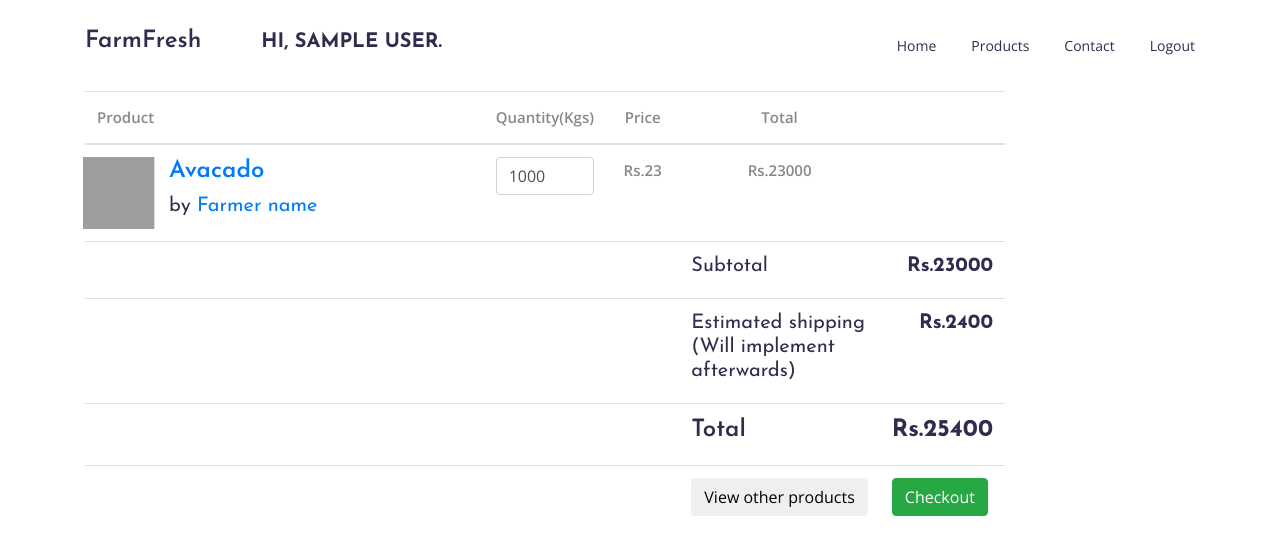
After one commit to pillai-karthik/PHP-Farm-Fresh-Web, a PHP site: page /shoppingCartForVendor.php in a window 1280 px wide. The commit adds this page. Shown: the top 555 px of the page. Run offline with PHP 8.4, Linux system fonts and the light colour scheme; the visitor is signed in with stand-in values (Sample User, id 1); grey boxes are pictures that could not be loaded.

Commit message:
product and shopping cart for vendor

```diff
--- a/productsPageForVendor.php
+++ b/productsPageForVendor.php
@@ -50,7 +50,7 @@
           <div class="collapse navbar-collapse offset" id="navbarSupportedContent">
             <ul class="nav navbar-nav menu_nav justify-content-end">
               <li class="nav-item"><a href="index.php" class="nav-link" >Home</a></li>
-              <li class="nav-item active"><a href="productsPageForCustomer.php" class="nav-link" >Products</a></li>
+              <li class="nav-item active"><a href="productsPageForVendor.php" class="nav-link" >Products</a></li>
 
               <?php
                 if(!isset($_SESSION['vendorName'])){
@@ -131,7 +131,7 @@
                       <h5 class=\"card-title\">$productName</h5>
                       <h6 class=\"card-title\">Rs.$pricePerKg/kg</h6>
                       <p class=\"card-text\">Sold By, $farmerName.</p>
-                      <a href=\"loginCustomer.php\">
+                      <a href=\"shoppingCartForVendor.php\">
                         <button type=\"button\" class=\"btn btn-success btn-lg btn-block\">Order Now</button>
                       </a>
                     </div>
--- /dev/null
+++ b/shoppingCartForVendor.php
@@ -0,0 +1,178 @@
+<?php
+  session_start();
+
+  if(!isset($_SESSION['vendorName'])){
+    header("Location: loginVendor.php");
+  }
+?>
+
+<!DOCTYPE html>
+<html lang="en">
+<head>
+    <meta charset="UTF-8">
+    <meta name="viewport" content="width=device-width, initial-scale=1.0">
+    <meta http-equiv="X-UA-Compatible" content="ie=edge">
+    <title>FarmFresh - Home</title>
+      <link rel="icon" href="img/Fevicon.png" type="image/png">
+
+    <link rel="stylesheet" href="vendors/bootstrap/bootstrap.min.css">
+    <link rel="stylesheet" href="vendors/themify-icons/themify-icons.css">
+    <link rel="stylesheet" href="vendors/owl-carousel/owl.theme.default.min.css">
+    <link rel="stylesheet" href="vendors/owl-carousel/owl.carousel.min.css">
+    <link rel="stylesheet" href="vendors/Magnific-Popup/magnific-popup.css">
+    <link rel="stylesheet" href="css/style.css">
+
+    <link rel="stylesheet" href="css/shopping-cart/style.css">
+  </head>
+  <body>
+
+    <!--================ Header Menu Area start =================-->
+  <header class="header_area">
+    <div class="main_menu">
+      <nav class="navbar navbar-expand-lg navbar-light">
+        <div class="container box_1620">
+          <a class="navbar-brand logo_h" href="index.html"><b><h3>FarmFresh</h3></b></a>
+          <?php
+            if(isset($_SESSION['customerName'])){
+              $str="<p class=\"navbar-brand logo_h\"><b><h5>HI, ".strtoupper($_SESSION['customerName']).".</h5></b></p>";
+              echo $str;
+            }
+          ?>
+          <button class="navbar-toggler" type="button" data-toggle="collapse" data-target="#navbarSupportedContent" aria-controls="navbarSupportedContent" aria-expanded="false" aria-label="Toggle navigation">
+            <span class="icon-bar"></span>
+            <span class="icon-bar"></span>
+            <span class="icon-bar"></span>
+          </button>
+
+          <div class="collapse navbar-collapse offset" id="navbarSupportedContent">
+            <ul class="nav navbar-nav menu_nav justify-content-end">
+              <li class="nav-item"><a href="index.php" class="nav-link" >Home</a></li>
+              <li class="nav-item"><a href="productsPageForVendor.php" class="nav-link" >Products</a></li>
+
+              <?php
+                if(!isset($_SESSION['vendorName'])){
+                  $str="<li class=\"nav-item\"><a href=\"registerCustomer.php\" class=\"nav-link\" >Register</a></li>
+
+                      <li class=\"nav-item submenu dropdown\">
+                        <a href=\"#\" class=\"nav-link dropdown-toggle\" data-toggle=\"dropdown\" role=\"button\" aria-haspopup=\"true\"
+                            aria-expanded=\"false\">Login</a>
+                        <ul class=\"dropdown-menu\">
+                          <li class=\"nav-item\"><a class=\"nav-link\" href=\"loginCustomer.php\">Customer Login</a></li>
+                          <li class=\"nav-item\"><a class=\"nav-link\" href=\"loginFarmer.php\">Farmer Login</a></li>
+                          <li class=\"nav-item\"><a class=\"nav-link\" href=\"loginAdministrator.php\">Admin Login</a></li>
+                        </ul>
+                      </li>
+                      ";
+                  echo $str;
+                }
+              ?>
+
+              <li class="nav-item"><a class="nav-link" href="">Contact</a></li>
+
+              <?php
+                if(isset($_SESSION['vendorName'])){
+                  $str="<li class=\"nav-item\"><a class=\"nav-link\" href=\"logoutClicked.php\">Logout</a></li>";
+                  echo $str;
+                }
+              ?>
+
+            </ul>
+          </div>
+        </div>
+      </nav>
+    </div>
+  </header>
+  <!--================Header Menu Area =================-->
+
+
+<!--================shopping cart area================-->
+<div class="container">
+    <div class="row">
+        <div class="col-sm-12 col-md-10 col-md-offset-1">
+            <table class="table table-hover">
+                <thead>
+                    <tr>
+                        <th>Product</th>
+                        <th>Quantity(Kgs)</th>
+                        <th class="text-center">Price</th>
+                        <th class="text-center">Total</th>
+                        <th> </th>
+                    </tr>
+                </thead>
+                <tbody>
+
+                    <tr>
+                        <td class="col-md-6">
+                        <div class="media">
+                            <a class="thumbnail pull-left" href="#"> <img class="media-object" src="img/Product/furits/avocado.png" style="width: 72px; height: 72px;"> </a>
+                            <div class="media-body">
+                                <h4 class="media-heading"><a href="#">Avacado</a></h4>
+                                <h5 class="media-heading"> by <a href="#">Farmer name</a></h5>
+
+                            </div>
+                        </div></td>
+                        <td class="col-md-1" style="text-align: center">
+                        <input type="email" class="form-control" id="exampleInputEmail1" value="1000">
+                        </td>
+                        <td class="col-md-1 text-center"><strong>Rs.23</strong></td>
+                        <td class="col-md-1 text-center"><strong>Rs.23000</strong></td>
+                        <td class="col-md-1">
+                    </tr>
+
+
+                    <tr>
+                        <td>   </td>
+                        <td>   </td>
+                        <td>   </td>
+                        <td><h5>Subtotal</h5></td>
+                        <td class="text-right"><h5><strong>Rs.23000</strong></h5></td>
+                    </tr>
+                    <tr>
+                        <td>   </td>
+                        <td>   </td>
+                        <td>   </td>
+                        <td><h5>Estimated shipping (Will implement afterwards)</h5></td>
+                        <td class="text-right"><h5><strong>Rs.2400</strong></h5></td>
+                    </tr>
+                    <tr>
+                        <td>   </td>
+                        <td>   </td>
+                        <td>   </td>
+                        <td><h3>Total</h3></td>
+                        <td class="text-right"><h3><strong>Rs.25400</strong></h3></td>
+                    </tr>
+                    <tr>
+                        <td>   </td>
+                        <td>   </td>
+                        <td>   </td>
+                        <td>
+                            <a href="productsPageForVendor.php">
+                                <button type="button" class="btn btn-default">
+                                    View other products
+                                </button>
+                            </a>
+                        </td>
+                        <td>
+                            <button type="button" class="btn btn-success">
+                                Checkout <span class="glyphicon glyphicon-play"></span>
+                            </button>
+                        </td>
+                    </tr>
+                </tbody>
+            </table>
+        </div>
+    </div>
+</div>
+
+
+
+  <script src="vendors/jquery/jquery-3.2.1.min.js"></script>
+  <script src="vendors/bootstrap/bootstrap.bundle.min.js"></script>
+  <script src="vendors/owl-carousel/owl.carousel.min.js"></script>
+  <script src="vendors/nice-select/jquery.nice-select.min.js"></script>
+  <script src="vendors/Magnific-Popup/jquery.magnific-popup.min.js"></script>
+  <script src="js/jquery.ajaxchimp.min.js"></script>
+  <script src="js/mail-script.js"></script>
+  <script src="js/main.js"></script>
+</body>
+</html>
```
